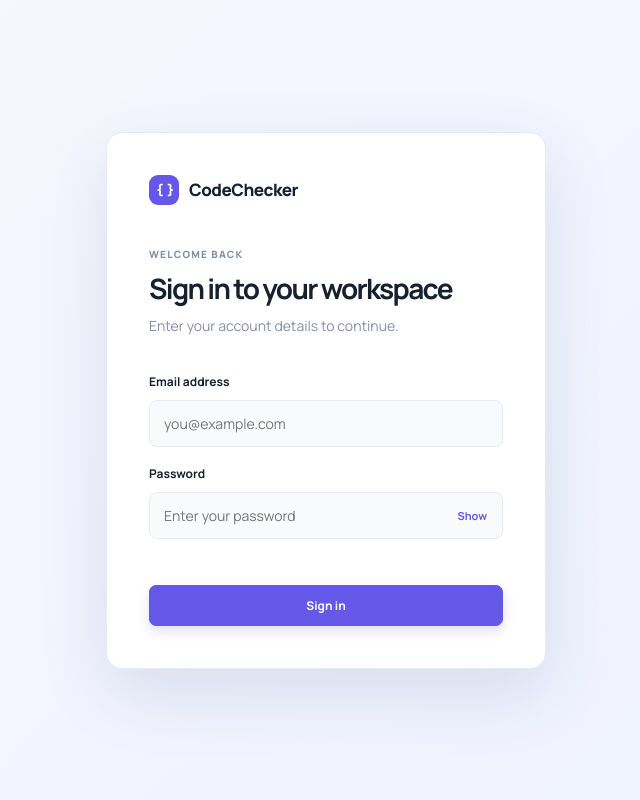
After one commit to hieusStorm/codeChecker, a Node project: template views/login.ejs in a window 1280 px wide. The commit adds this page. Shown: the whole page, without its empty margins (314-954 px from the left). Run offline with Node 20 templates, Linux system fonts and the light colour scheme; the template is opened without the code that fills it, so the values that code supplies are empty; some libraries are stand-ins or nearby versions.

Commit message:
creating views that can recieve from the server

```diff
--- /dev/null
+++ b/views/login.ejs
@@ -0,0 +1,41 @@
+<!doctype html>
+<html lang="en">
+  <head>
+    <meta charset="UTF-8" />
+    <meta name="viewport" content="width=device-width, initial-scale=1.0" />
+    <meta name="description" content="CodeChecker's function testing workspace" />
+    <title>Sign in | CodeChecker</title>
+    <link rel="preconnect" href="https://fonts.googleapis.com" />
+    <link rel="preconnect" href="https://fonts.gstatic.com" crossorigin />
+    <link
+      href="https://fonts.googleapis.com/css2?family=DM+Mono:wght@400;500&family=Manrope:wght@400;500;600;700;800&display=swap"
+      rel="stylesheet"
+    />
+    <link rel="stylesheet" href="styles/styles.css" />
+    <script src="./script.js" defer></script>
+  </head>
+  <body class="login-page">
+    <main class="login-shell">
+      <section class="login-card" aria-labelledby="loginTitle">
+        <a class="brand login-brand" href="/" aria-label="CodeChecker home">
+          <span class="brand-mark" aria-hidden="true">{ }</span>
+          <span>CodeChecker</span>
+        </a>
+        <p class="eyebrow">Welcome back</p>
+        <h1 id="loginTitle">Sign in to your workspace</h1>
+        <p class="login-subtitle">Enter your account details to continue.</p>
+        <form id="loginForm" class="login-form" novalidate>
+          <label for="email">Email address</label>
+          <input id="email" name="email" type="email" autocomplete="email" required placeholder="you@example.com" />
+          <label for="password">Password</label>
+          <div class="password-field">
+            <input id="password" name="password" type="password" autocomplete="current-password" required placeholder="Enter your password" />
+            <button id="togglePassword" type="button" aria-label="Show password">Show</button>
+          </div>
+          <p id="loginError" class="login-error" role="alert" aria-live="polite"></p>
+          <button id="loginButton" class="primary-button login-button" type="submit">Sign in</button>
+        </form>
+      </section>
+    </main>
+  </body>
+</html>
```
Also changed, not shown: views/index.ejs (+37 -53 lines).
